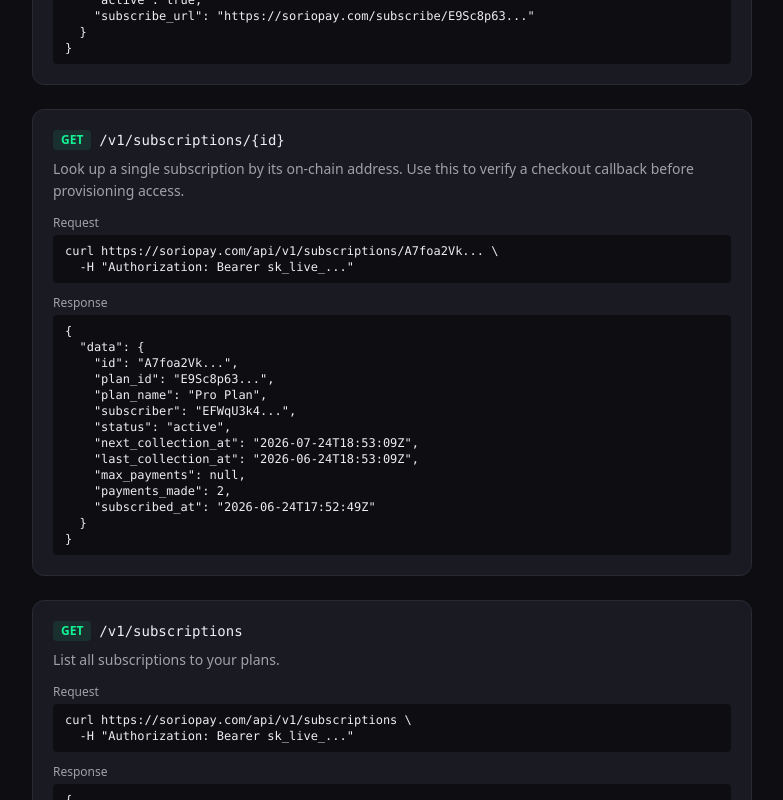
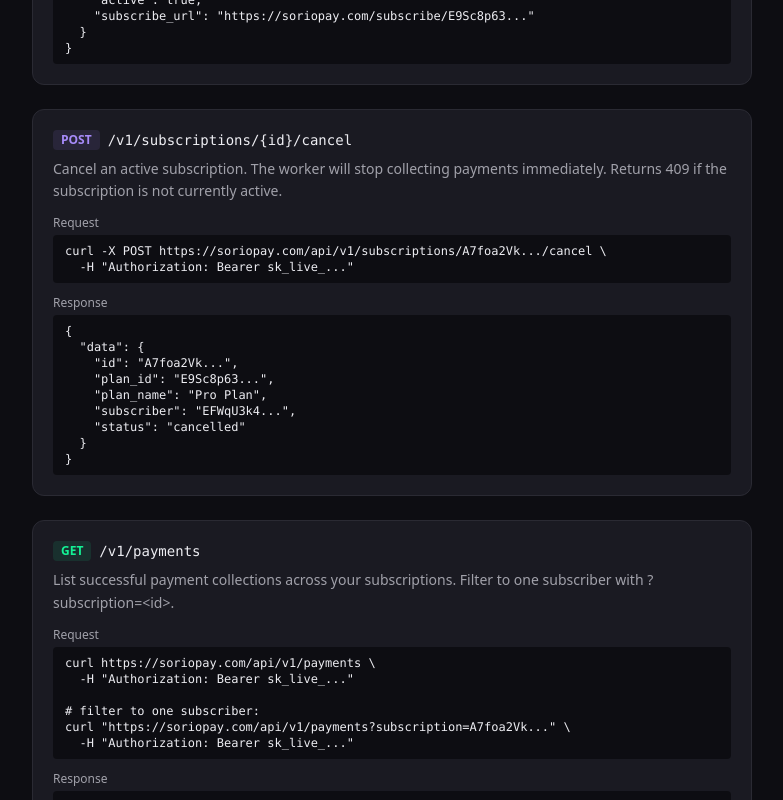
Before and after one commit to pycogram/sorio-system, a Next.js app in the folder apps/web/: page /developers in a window 1280 px wide. Shown: the part 1600-2400 px from the top of the page, without its empty margins (248-1031 px from the left). Built offline with nearby package versions, Linux system fonts and the light colour scheme; no server answers.

Commit message:
docs(developers): add cancel subscription and payments endpoints

```diff
--- a/apps/web/app/developers/page.tsx
+++ b/apps/web/app/developers/page.tsx
@@ -265,6 +265,50 @@
     "active": true,
     "subscribe_url": "https://soriopay.com/subscribe/E9Sc8p63..."
   }
+}`}
+            />
+
+            <Endpoint
+              method="POST"
+              path="/v1/subscriptions/{id}/cancel"
+              desc="Cancel an active subscription. The worker will stop collecting payments immediately. Returns 409 if the subscription is not currently active."
+              example={`curl -X POST https://soriopay.com/api/v1/subscriptions/A7foa2Vk.../cancel \\
+  -H "Authorization: Bearer sk_live_..."`}
+              response={`{
+  "data": {
+    "id": "A7foa2Vk...",
+    "plan_id": "E9Sc8p63...",
+    "plan_name": "Pro Plan",
+    "subscriber": "EFWqU3k4...",
+    "status": "cancelled"
+  }
+}`}
+            />
+
+            <Endpoint
+              method="GET"
+              path="/v1/payments"
+              desc="List successful payment collections across your subscriptions. Filter to one subscriber with ?subscription=<id>."
+              example={`curl https://soriopay.com/api/v1/payments \\
+  -H "Authorization: Bearer sk_live_..."
+
+# filter to one subscriber:
+curl "https://soriopay.com/api/v1/payments?subscription=A7foa2Vk..." \\
+  -H "Authorization: Bearer sk_live_..."`}
+              response={`{
+  "data": [
+    {
+      "id": "d4f8a1...",
+      "subscription": "A7foa2Vk...",
+      "plan": "E9Sc8p63...",
+      "plan_name": "Pro Plan",
+      "subscriber": "EFWqU3k4...",
+      "amount": 9990000,        // your cut (USDC base units)
+      "fee": 199800,            // platform fee
+      "tx": "5jK7...",         // on-chain transaction signature
+      "collected_at": "2026-06-30T12:00:00Z"
+    }
+  ]
 }`}
             />
 
```
